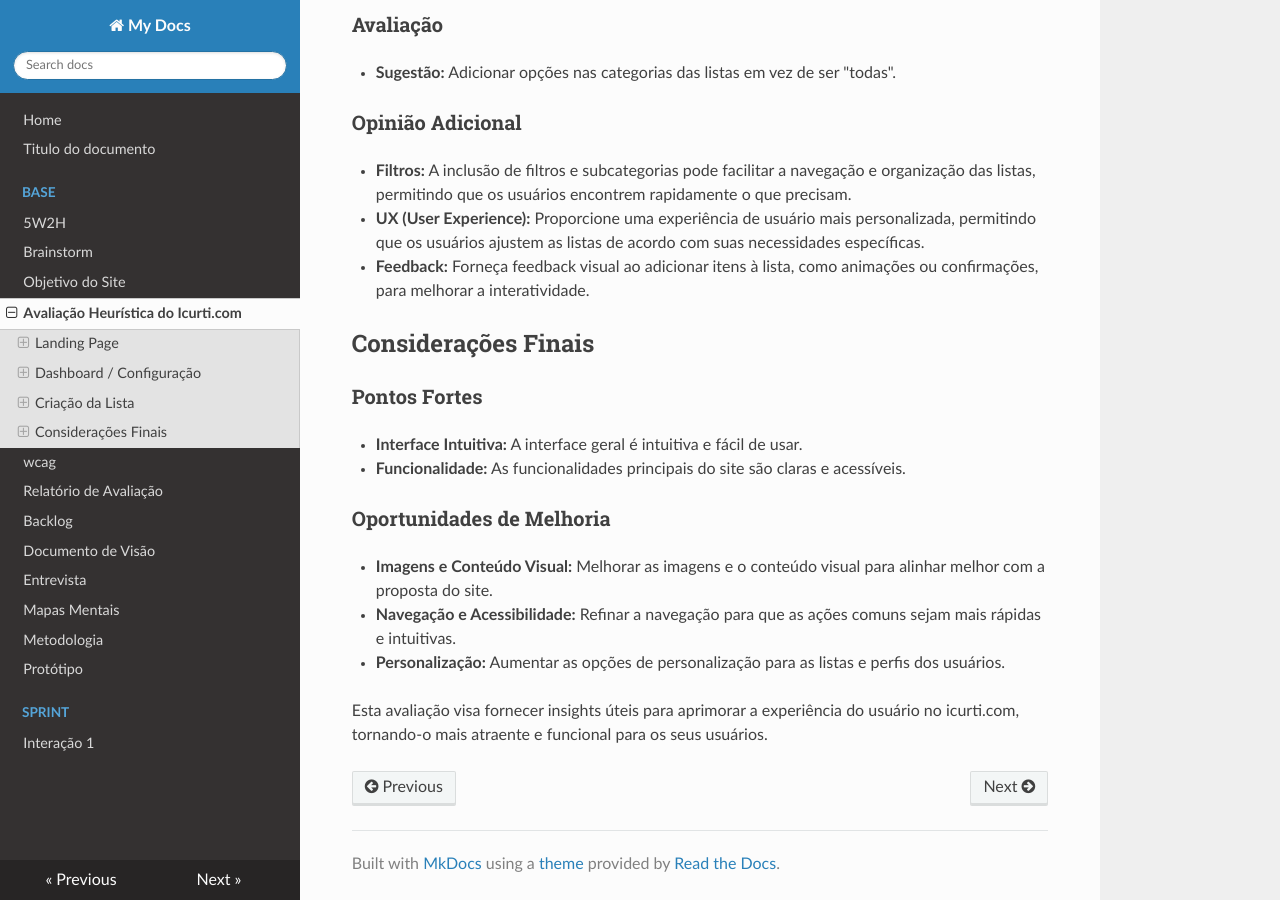
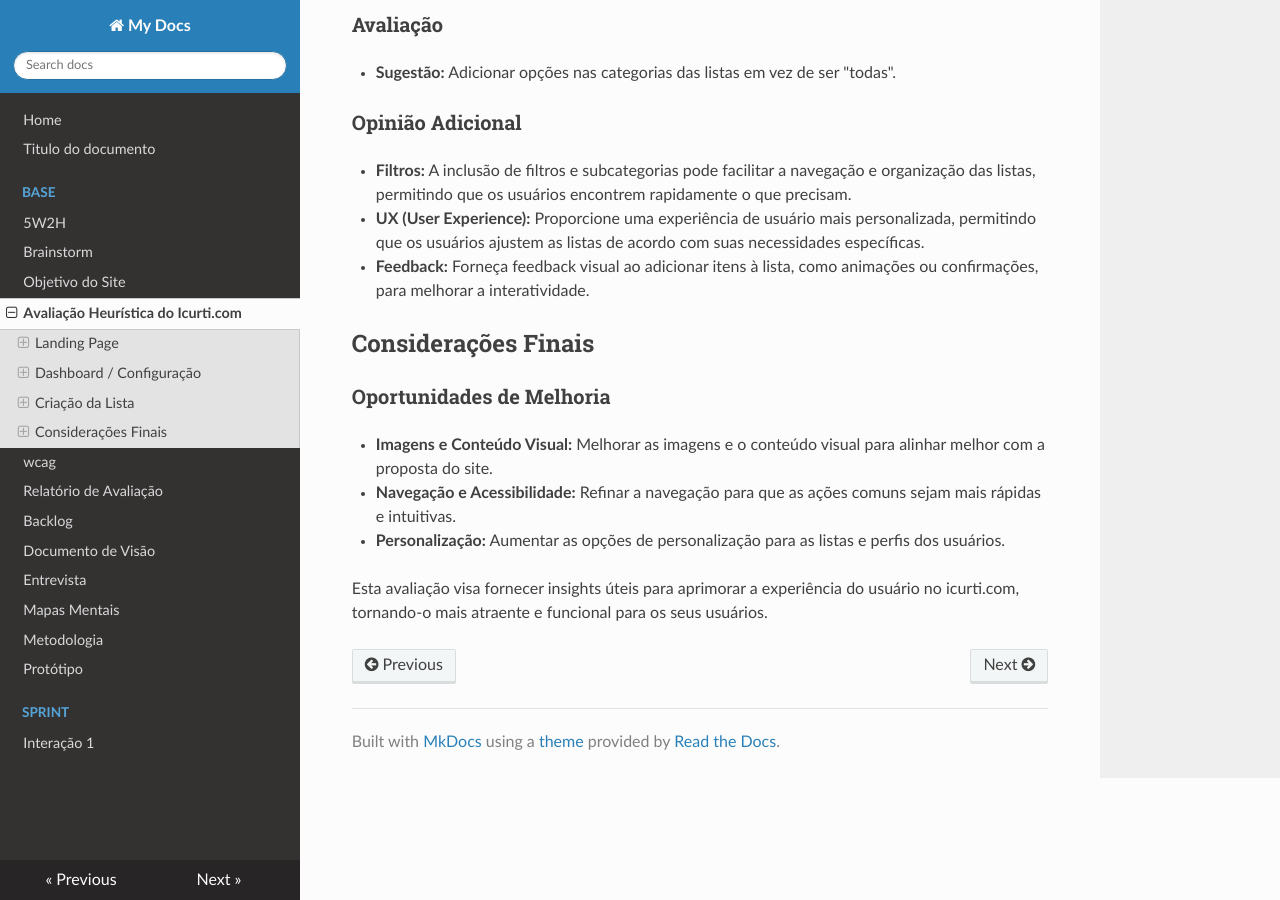
Before and after one commit to alexcyrillo/materias-faculdade, an MkDocs documentation site: the page built from docs/base/avaliacaoheuristica.md, in a window 1280 px wide and 900 px high, scrolled down 1093 px. Built offline with MkDocs 1.6.1, drawn with Linux system fonts in a browser that asks for light colours; nearby versions of some CDN libraries.

Commit message:
Update avaliacaoheuristica.md

```diff
--- a/docs/base/avaliacaoheuristica.md
+++ b/docs/base/avaliacaoheuristica.md
@@ -32,9 +32,6 @@
 
 ## Considerações Finais
 
-### Pontos Fortes
-- **Interface Intuitiva:** A interface geral é intuitiva e fácil de usar.
-- **Funcionalidade:** As funcionalidades principais do site são claras e acessíveis.
 
 ### Oportunidades de Melhoria
 - **Imagens e Conteúdo Visual:** Melhorar as imagens e o conteúdo visual para alinhar melhor com a proposta do site.
```
